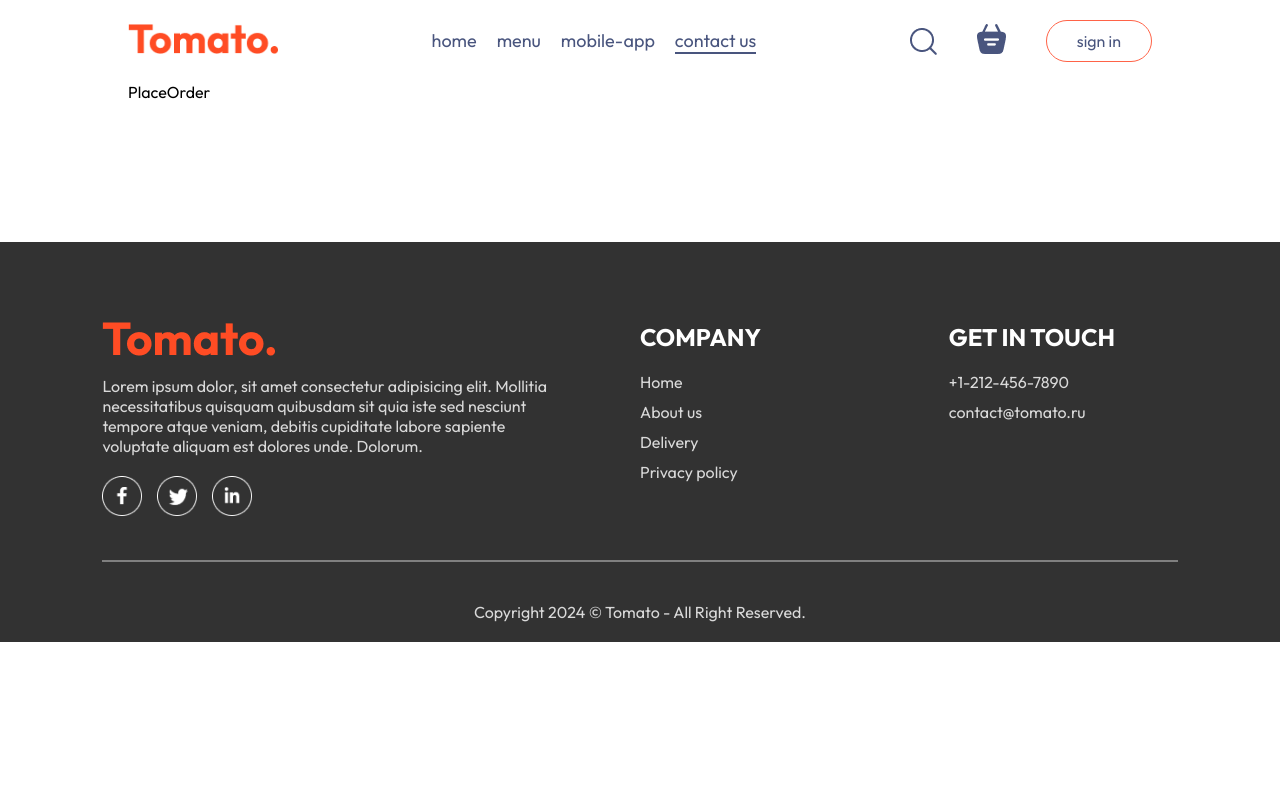
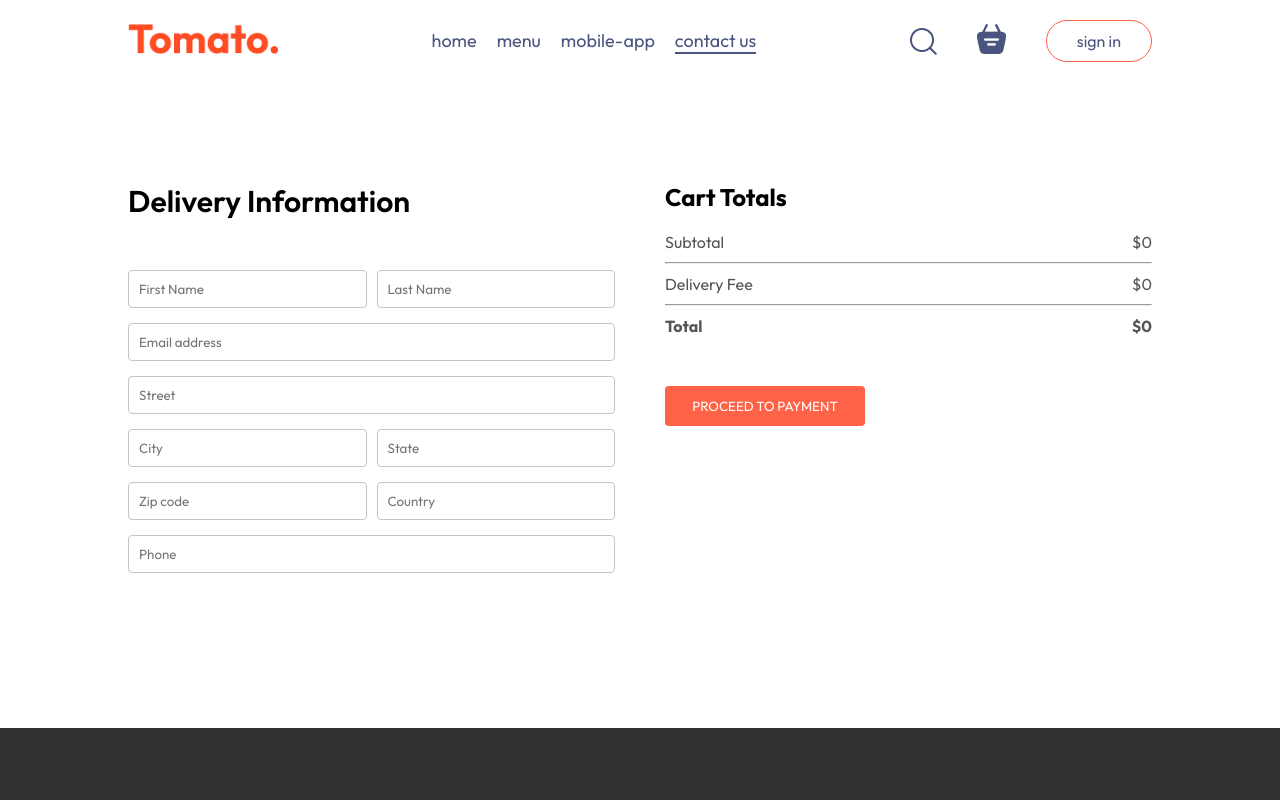
Before and after one commit to AleksandrKuzmin-dev/tomato-food-app-react, a React (Vite) app in the folder frontend/: page /order in a window 1280 px wide. Shown: the top 800 px of the page. Built offline with nearby package versions, Linux system fonts and the light colour scheme.

Commit message:
Добавил компонент оформления заказа

```diff
--- a/frontend/src/hooks/useKeyListener.js
+++ b/frontend/src/hooks/useKeyListener.js
@@ -1,7 +1,6 @@
 import { useEffect } from 'react';
 
 const useKeyListener = (keyCode, onKeyDown) => {
-    console.log('render');
 
     useEffect(() => {
         const handleKeyDown = (e) => {
--- a/frontend/src/pages/Cart/Cart.jsx
+++ b/frontend/src/pages/Cart/Cart.jsx
@@ -1,13 +1,14 @@
 import { useSelector, useDispatch } from 'react-redux';
 import { selectCartItems, selectTotalAmount, removeFromCart } from '../../store/slices/cartItems.slice';
+import { useNavigate } from 'react-router-dom';
 import './cart.css';
 
 const Cart = () => {
     const dispatch = useDispatch();
+    const navigate = useNavigate();
 
     const cartItems = useSelector(selectCartItems);
     const totalAmount = useSelector(selectTotalAmount);
-
 
 
     return (
@@ -50,15 +51,15 @@
                         <hr />
                         <div className="cart-total-details">
                             <p>Delivery Fee</p>
-                            <p>${2}</p>
+                            <p>${totalAmount === 0 ? 0 : 2}</p>
                         </div>
                         <hr />
                         <div className="cart-total-details">
                             <b>Total</b>
-                            <b>${totalAmount + 2}</b>
+                            <b>${totalAmount === 0 ? 0 : totalAmount + 2}</b>
                         </div>
                     </div>
-                    <button>PROCEED TO CHECKOUT</button>
+                    <button onClick={() => navigate('/order')}>PROCEED TO CHECKOUT</button>
                 </div>
                 <div className="cart-promocode">
                     <div>
--- a/frontend/src/pages/PlaceOrder/PlaceOrder.jsx
+++ b/frontend/src/pages/PlaceOrder/PlaceOrder.jsx
@@ -1,9 +1,56 @@
+import { useSelector } from 'react-redux';
+import { selectTotalAmount } from '../../store/slices/cartItems.slice';
+
 import './placeOrder.css';
 
 const PlaceOrder = () => {
-  return (
-    <div>PlaceOrder</div>
-  )
-}
+    const totalAmount = useSelector(selectTotalAmount);
 
-export default PlaceOrder
+    return (
+        <form className="place-order">
+            <div className="place-order-left">
+                <p className="title">Delivery Information</p>
+                <div className="multi-fields">
+                    <input type="text" placeholder="First Name" />
+                    <input type="text" placeholder="Last Name" />
+                </div>
+
+                <input type="email" placeholder="Email address"></input>
+                <input type="text" placeholder="Street"></input>
+                <div className="multi-fields">
+                    <input type="text" placeholder="City" />
+                    <input type="text" placeholder="State" />
+                </div>
+                <div className="multi-fields">
+                    <input type="text" placeholder="Zip code" />
+                    <input type="text" placeholder="Country" />
+                </div>
+                <input type="text" placeholder="Phone" />
+            </div>
+            <div className="place-order-right">
+                <div className="cart-total">
+                    <h2>Cart Totals</h2>
+                    <div>
+                        <div className="cart-total-details">
+                            <p>Subtotal</p>
+                            <p>${totalAmount}</p>
+                        </div>
+                        <hr />
+                        <div className="cart-total-details">
+                            <p>Delivery Fee</p>
+                            <p>${totalAmount === 0 ? 0 : 2}</p>
+                        </div>
+                        <hr />
+                        <div className="cart-total-details">
+                            <b>Total</b>
+                            <b>${totalAmount === 0 ? 0 : totalAmount + 2}</b>
+                        </div>
+                    </div>
+                    <button>PROCEED TO PAYMENT</button>
+                </div>
+            </div>
+        </form>
+    );
+};
+
+export default PlaceOrder;
--- a/frontend/src/pages/PlaceOrder/placeOrder.css
+++ b/frontend/src/pages/PlaceOrder/placeOrder.css
@@ -0,0 +1,52 @@
+.place-order {
+    display: flex;
+    align-items: start;
+    justify-content: space-between;
+    gap: 50px;
+    margin-top: 100px;
+}
+
+.place-order-left {
+    width: 100%;
+    max-width: max(30%, 500px);
+}
+
+.place-order-left .title {
+    font-size: 30px;
+    font-weight: 600;
+    margin-bottom: 50px;
+}
+
+.place-order input {
+    margin-bottom: 15px;
+    width: 100%;
+    padding: 10px;
+    border: 1px solid #c5c5c5;
+    border-radius: 4px;
+    outline-color: tomato;
+}
+
+.place-order-left .multi-fields {
+    display: flex;
+    gap: 10px;
+}
+
+.place-order-right {
+    width: 100%;
+    max-width: max(40%, 500px);
+}
+
+.place-order .cart-total button {
+    margin-top: 30px;
+}
+
+@media (max-width: 750px) {
+    .place-order {
+        flex-direction: column;
+        margin-top: 20px;
+    }
+
+    .place-order-left .title {
+        margin-bottom: 20px;
+    }
+}
```
